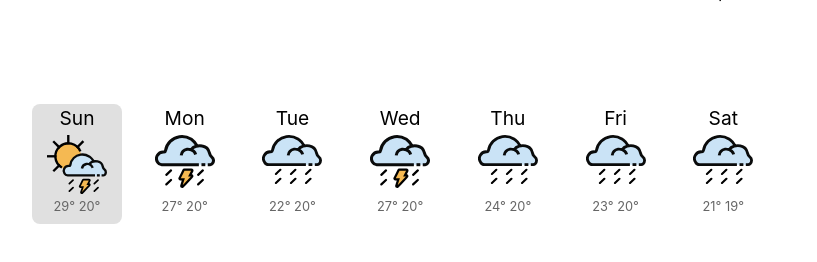
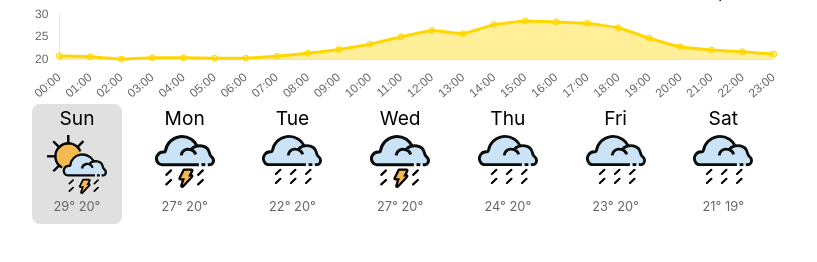
Before and after one commit to muktarkabir/Weatheria, a website built with webpack: page src/template.html in a window 1280 px wide. Shown: the part 134-396 px from the top of the page, without its empty margins (231-1048 px from the left). Built offline with nearby package versions, Linux system fonts and the light colour scheme.

Commit message:
Show hourly data using a chart.js line chart.

```diff
--- a/package.json
+++ b/package.json
@@ -33,5 +33,9 @@
     "preformat": "eslint ./src --fix",
     "format": "prettier --write ./src",
     "prepare": "husky"
+  },
+  "dependencies": {
+    "chart.js": "^4.5.0",
+    "date-fns": "^4.1.0"
   }
 }
--- a/src/global-styles.css
+++ b/src/global-styles.css
@@ -167,3 +167,10 @@ main {
     text-align: start !important;
   }
 }
+
+.stats{
+  canvas{
+    /* height: 100%;
+    width: 100%; */
+  }
+}
--- a/src/index.js
+++ b/src/index.js
@@ -2,6 +2,7 @@ import "./reset.css";
 import "./global-styles.css";
 import { fetchWeatherData } from "./modules/weather-service.js";
 import { WeatherResponse } from "./weather-data.js";
+import Chart from "chart.js/auto";
 
 // console.log(rigachikunData.dataForToday());
 // let hereData;
@@ -44,6 +45,46 @@ export const displayWeatherInformation = async (weatherData, index = 0) => {
   });
   const summaryText = summary.querySelector("p");
   summaryText.textContent = data.description;
+  const canvas = document.querySelector("#hours");
+  let chart = new Chart(canvas, {
+    type: "line",
+    options: {
+      animation: true,
+      plugins: {
+        legend: {
+          display: false,
+        },
+        tooltip: {
+          enabled: true,
+        },
+      },
+      scales: {
+        x: {
+          grid: {
+            display: false,
+          },
+        },
+        y: {
+          grid: {
+            display: false,
+          },
+        },
+      },
+    },
+    data: {
+      labels: data.hours.map((hour) => hour.datetime.slice(0, 5)),
+      datasets: [
+        {
+          label: "Temperate in °C",
+          data: data.hours.map((hour) => hour.temp),
+          tension: 0.1,
+          fill: true,
+          backgroundColor: ["rgb(255, 215, 0,0.4)"],
+          borderColor: "gold",
+        },
+      ],
+    },
+  });
 
   const remainaingDays = main.querySelector(".remaining-days");
   remainaingDays.innerHTML = "";
@@ -57,6 +98,7 @@ export const displayWeatherInformation = async (weatherData, index = 0) => {
       max: tempMax,
       min: tempMin,
       onTap: function () {
+        chart.destroy();
         displayWeatherInformation(weatherData, index);
       },
     });
@@ -83,4 +125,6 @@ export const dayCard = async ({ day, icon, index, max, min, onTap }) => {
 
 // let rigachikunData = await fetchWeatherData({ location: "rigachikun" });
 let mockData = await import("./data.json");
+console.log(mockData);
 displayWeatherInformation(new WeatherResponse(mockData));
+// displayWeatherInformation(await fetchWeatherData({location:"new york"}));
--- a/src/template.html
+++ b/src/template.html
@@ -49,7 +49,7 @@
       </div>
 
       <div class="stats">
-        <canvas></canvas>
+        <canvas id="hours" height="100px" width="754px"></canvas>
       </div>
       <div class="remaining-days"></div>
     </main>
```
Also changed, not shown: 1 other file.
